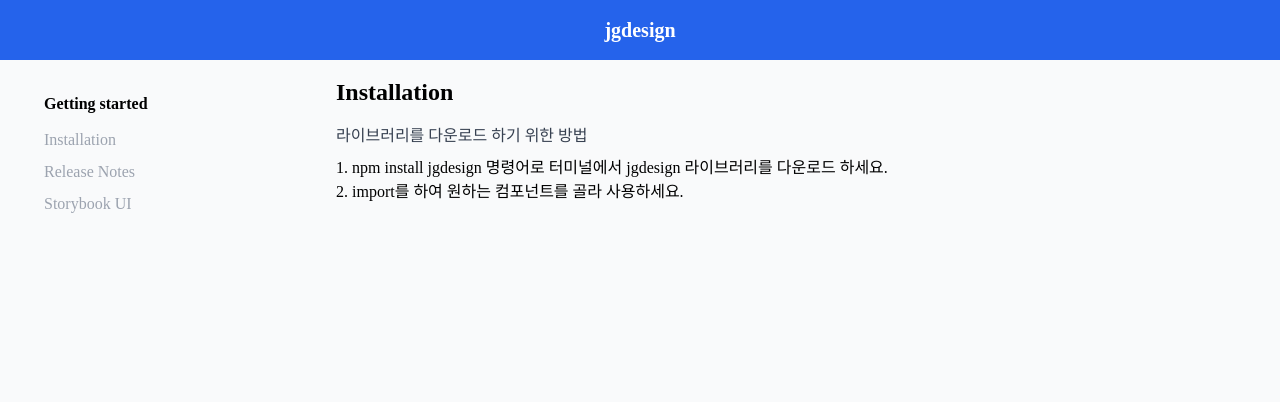
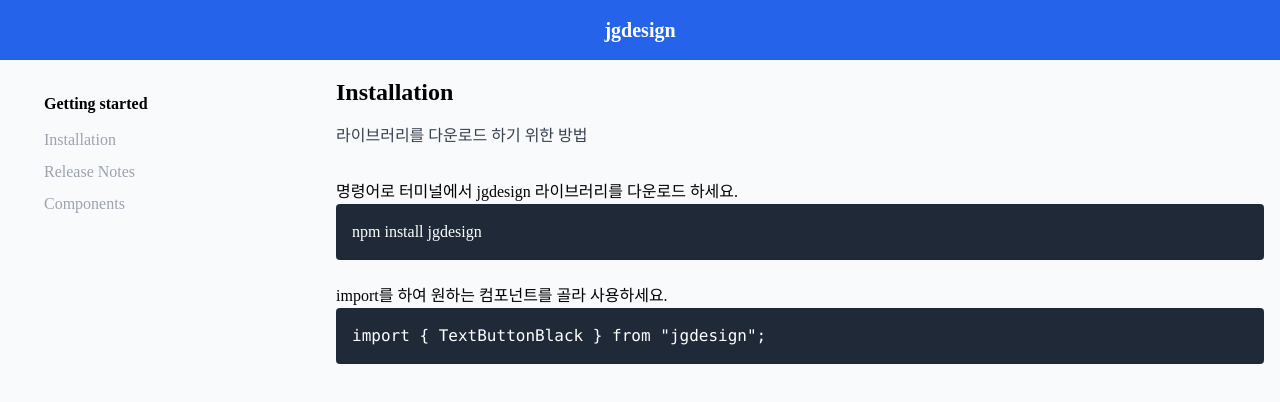
Before and after one commit to GSMIOTjgh/jgdesign, a Next.js app: page / in a window 1280 px wide. Shown: the top 402 px of the page. Built offline with nearby package versions, Linux system fonts and the light colour scheme.

Commit message:
docs 웹 제작

```diff
--- a/app/components/Main.tsx
+++ b/app/components/Main.tsx
@@ -1,6 +1,6 @@
-import Link from "next/link";
 import React from "react";
 import ReleaseNoteContent from "./ReleaseNoteContent";
+import ReactMarkdown from "react-markdown";
 
 interface MainProps {
   selectedContent: string;
@@ -10,18 +10,31 @@
   <div>
     <h2 className="text-2xl font-bold">Installation</h2>
     <p className="mt-4 text-gray-700">라이브러리를 다운로드 하기 위한 방법</p>
+    <br />
     <ol className="mt-2 list-decimal list-inside">
-      <li>npm install jgdesign 명령어로 터미널에서 jgdesign 라이브러리를 다운로드 하세요.</li>
-      <li>import를 하여 원하는 컴포넌트를 골라 사용하세요.</li>
+      <ReactMarkdown>{"명령어로 터미널에서 jgdesign 라이브러리를 다운로드 하세요."}</ReactMarkdown>
+      <ReactMarkdown className={"block bg-gray-800 text-white p-4 rounded"}>{"npm install jgdesign"}</ReactMarkdown>
+
+      <br />
+
+      <ReactMarkdown>{"import를 하여 원하는 컴포넌트를 골라 사용하세요."}</ReactMarkdown>
+      <ReactMarkdown className={"block bg-gray-800 text-white p-4 rounded"}>{"`import { TextButtonBlack } from \"jgdesign\";`"}</ReactMarkdown>
     </ol>
   </div>
 );
 
 const StorybookUIContent = () => (
   <div className="w-full h-full">
-    <h2 className="text-2xl font-bold">Storybook UI</h2>
-    <ul className="mt-4 list-disc list-inside text-gray-700">Storybook을 통한 Component UI 감상</ul>
-    <Link className="mt-4 list-disc list-inside text-blue-500 hover:underline" href={"https://www.chromatic.com/library?appId=675a852f840cfc9eddd16d60"}>바로 가기</Link>
+    <h2 className="text-2xl font-bold">Components</h2>
+    <ReactMarkdown></ReactMarkdown>
+    <ol className="mt-2 list-inside">
+      <ReactMarkdown>Storybook을 통한 Component UI 감상</ReactMarkdown>
+      <ReactMarkdown>{"chromatic과 storybook을 사용하여 jgdesign 라이브러리의 컴포넌트들의 ui를 항상 최신 버전으로 확인할 수 있다."}</ReactMarkdown>
+    </ol>
+
+    <div className="mt-4 list-disc list-inside text-blue-500 hover:underline">
+      <ReactMarkdown>[바로 가기](https://www.chromatic.com/library?appId=675a852f840cfc9eddd16d60)</ReactMarkdown>
+    </div>
   </div>
 );
 
@@ -29,7 +42,7 @@
   const contentMap: { [key: string]: React.ReactNode } = {
     Installation: <InstallationContent />,
     "Release Notes": <ReleaseNoteContent />,
-    "Storybook UI": <StorybookUIContent />,
+    "Components": <StorybookUIContent/>,
   };
 
   const content = contentMap[selectedContent];
--- a/app/components/ReleaseNoteContent.tsx
+++ b/app/components/ReleaseNoteContent.tsx
@@ -48,11 +48,14 @@
   }
 
   return (
+    <>
       <div>
         <h2 className="text-2xl font-bold">Release Notes</h2>
-      <ul className="mt-4 list-disc list-inside">
+        <ul className="mt-4 list-inside">
           {releaseNotes.map((release) => (
-          <li key={release.id} className="mt-2">
+            <li key={release.id} className="mt-2 bg-slate-100 rounded-md px-3 py-3 flex-col">
+              <div className="rounded-tl-3xl rounded-br-3xl bg-blue-500 absolute w-5 h-5 my-3 right-10" />
+              <div className="rounded-tr-3xl rounded-bl-3xl bg-blue-500 absolute w-5 h-5 my-3 right-10" />
               <a
                 href={release.html_url}
                 target="_blank"
@@ -66,6 +69,7 @@
           ))}
         </ul>
       </div>
+    </>
   );
 };
 
--- a/app/components/Sidebar.tsx
+++ b/app/components/Sidebar.tsx
@@ -3,7 +3,7 @@
 }
 
 const Sidebar = ({ setSelectedContent }: SidebarProps) => {
-  const menuItems = ["Installation", "Release Notes", "Storybook UI",];
+  const menuItems = ["Installation", "Release Notes", "Components",];
 
   return (
     <div className="w-80">
--- a/package.json
+++ b/package.json
@@ -16,7 +16,10 @@
     "next": "15.0.4",
     "react": "^18.2.0",
     "react-dom": "^18.2.0",
-    "react-icons": "^5.4.0"
+    "react-icons": "^5.4.0",
+    "react-markdown": "^9.0.1",
+    "react-syntax-highlighter": "^15.6.1",
+    "remark-gfm": "^4.0.0"
   },
   "devDependencies": {
     "@chromatic-com/storybook": "^3.2.2",
```
Also changed, not shown: app/globals.css (line endings or trailing spaces), 1 other file (tests, documents, lock files or other folders). Lines whose indentation alone changed are shown as unchanged.
